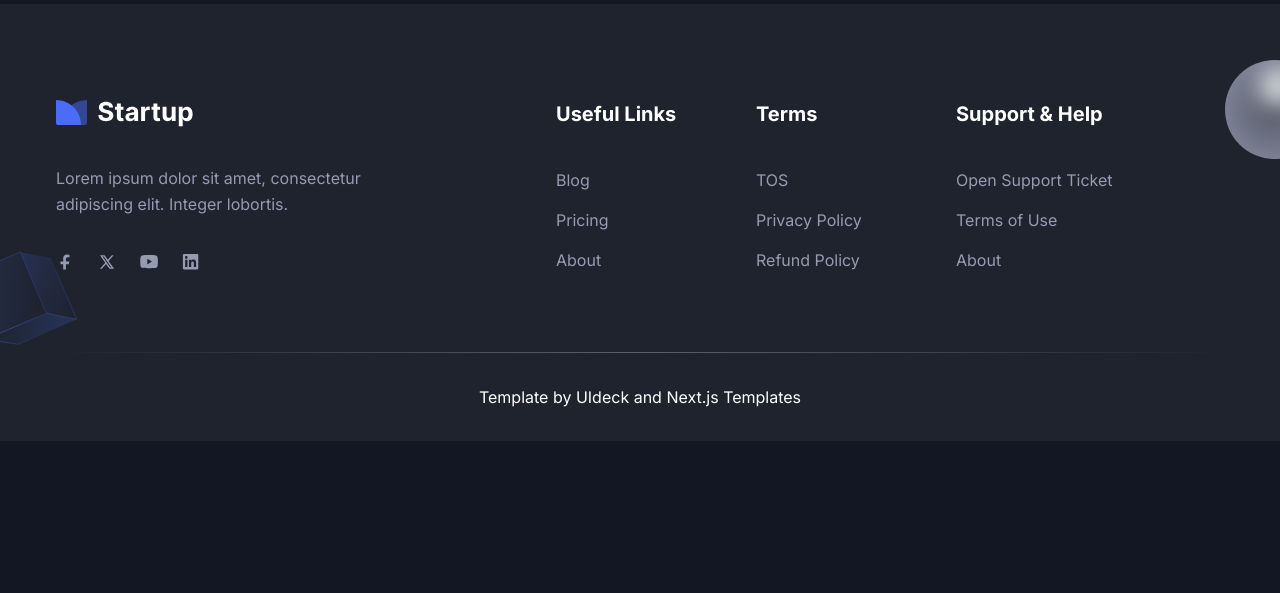
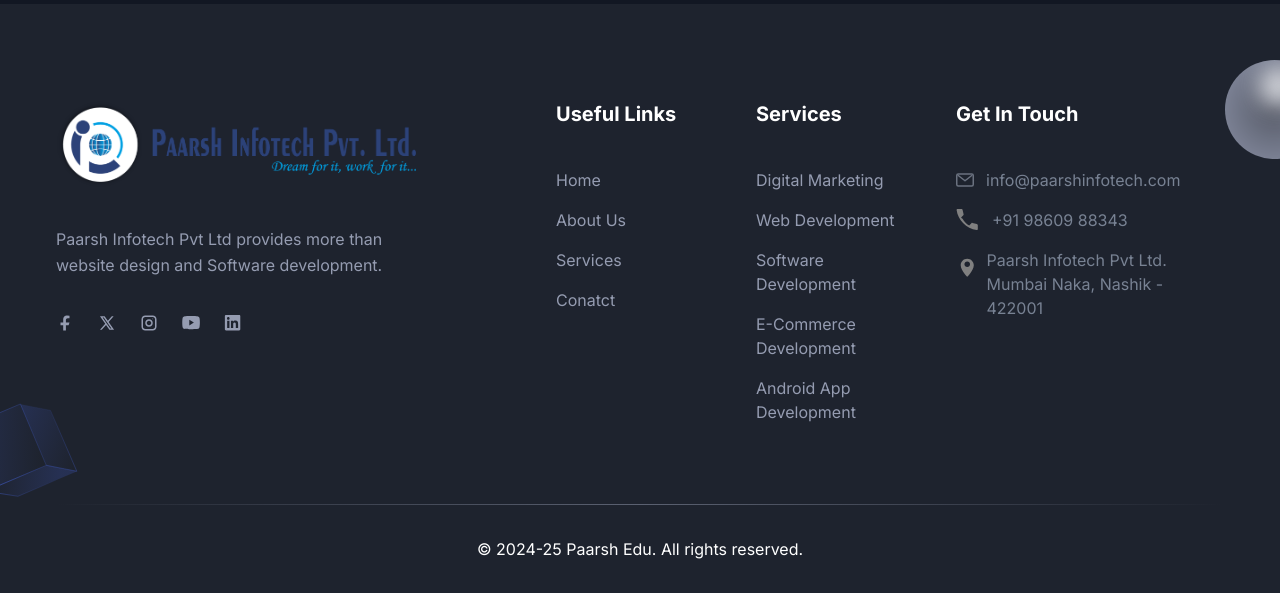
Before and after one commit to Manish9322/PaarshEdu, a Next.js app: page / in a window 1280 px wide. Shown: the part 6840-7433 px from the top of the page. Before the commit the page ends 7281 px from the top, so only its background shows below. Built offline with nearby package versions, Linux system fonts and the light colour scheme.

Commit message:
Implemented: Footer

```diff
--- a/src/components/Footer/index.tsx
+++ b/src/components/Footer/index.tsx
@@ -12,14 +12,14 @@
               <div className="mb-12 max-w-[360px] lg:mb-16">
                 <Link href="/" className="mb-8 inline-block">
                   <Image
-                    src="/images/logo/logo-2.svg"
+                    src="/images/logo/logo.png"
                     alt="logo"
                     className="w-full dark:hidden"
                     width={140}
                     height={30}
                   />
                   <Image
-                    src="/images/logo/logo.svg"
+                    src="/images/logo/logo.png"
                     alt="logo"
                     className="hidden w-full dark:block"
                     width={140}
@@ -27,12 +27,11 @@
                   />
                 </Link>
                 <p className="mb-9 text-base leading-relaxed text-body-color dark:text-body-color-dark">
-                  Lorem ipsum dolor sit amet, consectetur adipiscing elit.
-                  Integer lobortis.
+                Paarsh Infotech Pvt Ltd provides more than website design and Software development.
                 </p>
                 <div className="flex items-center">
                   <a
-                    href="/"
+                    href="https://www.facebook.com/Paarsh.Infotech"
                     aria-label="social-link"
                     target="_blank"
                     rel="noopener noreferrer"
@@ -52,7 +51,7 @@
                     </svg>
                   </a>
                   <a
-                    href="/"
+                    href="https://x.com/paarshinfotech"
                     aria-label="social-link"
                     target="_blank"
                     rel="noopener noreferrer"
@@ -73,8 +72,33 @@
                       />
                     </svg>
                   </a>
+
+<a
+  href="https://www.instagram.com/paarsh_infotech/"
+  aria-label="social-link"
+  target="_blank"
+  rel="noopener noreferrer"
+  className="mr-6 text-body-color duration-300 hover:text-primary dark:text-body-color-dark dark:hover:text-primary"
+>
+  <svg
+    width="18"
+    height="18"
+    viewBox="0 0 24 24"
+    fill="none"
+    xmlns="http://www.w3.org/2000/svg"
+  >
+    <path
+      fillRule="evenodd"
+      clipRule="evenodd"
+      d="M7 2C4.2 2 2 4.2 2 7V17C2 19.8 4.2 22 7 22H17C19.8 22 22 19.8 22 17V7C22 4.2 19.8 2 17 2H7ZM4 7C4 5.3 5.3 4 7 4H17C18.7 4 20 5.3 20 7V17C20 18.7 18.7 20 17 20H7C5.3 20 4 18.7 4 17V7ZM12 7C9.2 7 7 9.2 7 12C7 14.8 9.2 17 12 17C14.8 17 17 14.8 17 12C17 9.2 14.8 7 12 7ZM9 12C9 10.3 10.3 9 12 9C13.7 9 15 10.3 15 12C15 13.7 13.7 15 12 15C10.3 15 9 13.7 9 12ZM17.5 6.5C17.5 6.8 17.3 7 17 7C16.7 7 16.5 6.8 16.5 6.5C16.5 6.2 16.7 6 17 6C17.3 6 17.5 6.2 17.5 6.5Z"
+      fill="currentColor"
+    />
+  </svg>
+</a>
+
+
                   <a
-                    href="/"
+                    href="https://www.youtube.com/@paarshinfotech"
                     aria-label="social-link"
                     target="_blank"
                     rel="noopener noreferrer"
@@ -90,7 +114,7 @@
                     </svg>
                   </a>
                   <a
-                    href="/"
+                    href="https://www.linkedin.com/company/paarsh-infotech-pvt-ltd/about/"
                     aria-label="social-link"
                     target="_blank"
                     rel="noopener noreferrer"
@@ -120,7 +144,7 @@
                       href="/blog"
                       className="mb-4 inline-block text-base text-body-color duration-300 hover:text-primary dark:text-body-color-dark dark:hover:text-primary"
                     >
-                      Blog
+                      Home
                     </Link>
                   </li>
                   <li>
@@ -128,7 +152,7 @@
                       href="/"
                       className="mb-4 inline-block text-base text-body-color duration-300 hover:text-primary dark:text-body-color-dark dark:hover:text-primary"
                     >
-                      Pricing
+                      About Us
                     </Link>
                   </li>
                   <li>
@@ -136,7 +160,15 @@
                       href="/about"
                       className="mb-4 inline-block text-base text-body-color duration-300 hover:text-primary dark:text-body-color-dark dark:hover:text-primary"
                     >
-                      About
+                      Services
+                    </Link>
+                  </li>
+                  <li>
+                    <Link
+                      href="/about"
+                      className="mb-4 inline-block text-base text-body-color duration-300 hover:text-primary dark:text-body-color-dark dark:hover:text-primary"
+                    >
+                      Conatct
                     </Link>
                   </li>
                 </ul>
@@ -146,7 +178,7 @@
             <div className="w-full px-4 sm:w-1/2 md:w-1/2 lg:w-2/12 xl:w-2/12">
               <div className="mb-12 lg:mb-16">
                 <h2 className="mb-10 text-xl font-bold text-black dark:text-white">
-                  Terms
+                  Services
                 </h2>
                 <ul>
                   <li>
@@ -154,7 +186,7 @@
                       href="/"
                       className="mb-4 inline-block text-base text-body-color duration-300 hover:text-primary dark:text-body-color-dark dark:hover:text-primary"
                     >
-                      TOS
+                     Digital Marketing
                     </Link>
                   </li>
                   <li>
@@ -162,7 +194,7 @@
                       href="/"
                       className="mb-4 inline-block text-base text-body-color duration-300 hover:text-primary dark:text-body-color-dark dark:hover:text-primary"
                     >
-                      Privacy Policy
+                      Web Development
                     </Link>
                   </li>
                   <li>
@@ -170,7 +202,23 @@
                       href="/"
                       className="mb-4 inline-block text-base text-body-color duration-300 hover:text-primary dark:text-body-color-dark dark:hover:text-primary"
                     >
-                      Refund Policy
+                      Software Development
+                    </Link>
+                  </li>
+                  <li>
+                    <Link
+                      href="/"
+                      className="mb-4 inline-block text-base text-body-color duration-300 hover:text-primary dark:text-body-color-dark dark:hover:text-primary"
+                    >
+                      E-Commerce Development
+                    </Link>
+                  </li>
+                  <li>
+                    <Link
+                      href="/"
+                      className="mb-4 inline-block text-base text-body-color duration-300 hover:text-primary dark:text-body-color-dark dark:hover:text-primary"
+                    >
+                      Android App Development
                     </Link>
                   </li>
                 </ul>
@@ -180,32 +228,88 @@
             <div className="w-full px-4 md:w-1/2 lg:w-4/12 xl:w-3/12">
               <div className="mb-12 lg:mb-16">
                 <h2 className="mb-10 text-xl font-bold text-black dark:text-white">
-                  Support & Help
+                  Get In Touch
                 </h2>
                 <ul>
                   <li>
-                    <Link
-                      href="/contact"
-                      className="mb-4 inline-block text-base text-body-color duration-300 hover:text-primary dark:text-body-color-dark dark:hover:text-primary"
-                    >
-                      Open Support Ticket
-                    </Link>
+                    <div className="mb-4 flex items-center space-x-3">
+                      {/* Mail Icon */}
+                      <svg
+                        width="18"
+                        height="18"
+                        viewBox="0 0 24 24"
+                        fill="none"
+                        xmlns="http://www.w3.org/2000/svg"
+                        className="text-gray-500"
+                      >
+                        <path
+                          d="M3 4H21C22.1 4 23 4.9 23 6V18C23 19.1 22.1 20 21 20H3C1.9 20 1 19.1 1 18V6C1 4.9 1.9 4 3 4Z"
+                          stroke="currentColor"
+                          strokeWidth="2"
+                          strokeLinecap="round"
+                          strokeLinejoin="round"
+                        />
+                        <path
+                          d="M3 6L12 13L21 6"
+                          stroke="currentColor"
+                          strokeWidth="2"
+                          strokeLinecap="round"
+                          strokeLinejoin="round"
+                        />
+                      </svg>
+
+                      {/* Email Address */}
+                      <a
+                        href="mailto:your-email@example.com"
+                        className="text-body-color transition duration-300 hover:text-blue-700"
+                      >
+                       info@paarshinfotech.com
+                      </a>
+                    </div>
                   </li>
                   <li>
-                    <Link
-                      href="/"
-                      className="mb-4 inline-block text-base text-body-color duration-300 hover:text-primary dark:text-body-color-dark dark:hover:text-primary"
-                    >
-                      Terms of Use
-                    </Link>
+                    <div className="mb-4 flex items-center space-x-3">
+                      {/*phone */}
+                      <svg
+                        width="24"
+                        height="24"
+                        viewBox="0 0 24 24"
+                        fill="gray"
+                        xmlns="http://www.w3.org/2000/svg"
+                      >
+                        <path d="M6.6 10.8C8 13.7 10.3 16 13.2 17.4L15.4 15.2C15.7 14.9 16.1 14.8 16.5 14.9L20.8 15.9C21.4 16.1 21.8 16.6 21.8 17.2V21C21.8 21.6 21.3 22.1 20.7 22C15.4 21.4 10.7 18.7 7.3 15.3C3.9 11.9 1.2 7.2 0.6 2C0.5 1.4 1 0.9 1.6 0.9H5.4C6 0.9 6.5 1.3 6.6 1.9L7.6 6.2C7.7 6.6 7.6 7 7.3 7.3L5.1 9.5C5.4 9.9 6 10.4 6.6 10.8Z" />
+                      </svg>
+
+                      {/* phone*/}
+                      <a
+                        href="mailto:your-email@example.com"
+                        className="text-body-color transition duration-300 hover:text-blue-700"
+                      >
+                        +91 98609 88343
+                      </a>
+                    </div>
                   </li>
                   <li>
-                    <Link
-                      href="/about"
-                      className="mb-4 inline-block text-base text-body-color duration-300 hover:text-primary dark:text-body-color-dark dark:hover:text-primary"
-                    >
-                      About
-                    </Link>
+                    <div className="mb-4 flex space-x-2">
+                      {/* address */}
+                      <svg
+                        width="40"
+                        height="40"
+                        viewBox="0 0 24 24"
+                        fill="gray"
+                        xmlns="http://www.w3.org/2000/svg"
+                      >
+                        <path d="M12 2C8.1 2 5 5.1 5 9C5 13.2 9.9 19.3 11.6 21.2C11.8 21.4 12.2 21.4 12.4 21.2C14.1 19.3 19 13.2 19 9C19 5.1 15.9 2 12 2ZM12 11C10.3 11 9 9.7 9 8C9 6.3 10.3 5 12 5C13.7 5 15 6.3 15 8C15 9.7 13.7 11 12 11Z" />
+                      </svg>
+
+                      {/* Address */}
+                      <a
+                        href="mailto:your-email@example.com"
+                        className="text-body-color transition duration-300 hover:text-blue-700"
+                      >
+                     Paarsh Infotech Pvt Ltd. Mumbai Naka, Nashik - 422001
+                      </a>
+                    </div>
                   </li>
                 </ul>
               </div>
@@ -215,23 +319,25 @@
           <div className="h-px w-full bg-gradient-to-r from-transparent via-[#D2D8E183] to-transparent dark:via-[#959CB183]"></div>
           <div className="py-8">
             <p className="text-center text-base text-body-color dark:text-white">
-              Template by{" "}
+              {/* Template by */}
+              {" "}
               <a
                 href="http://uideck.com"
                 target="_blank"
                 rel="noopener noreferrer"
                 className="hover:text-primary"
               >
-                UIdeck
+                © 2024-25 Paarsh Edu. All rights reserved.
               </a>{" "}
-              and{" "}
+              {/* and */}
+              {" "}
               <a
                 href="https://nextjstemplates.com"
                 target="_blank"
                 rel="noopener noreferrer"
                 className="hover:text-primary"
               >
-                Next.js Templates
+                {/* Next.js Templates */}
               </a>
             </p>
           </div>
```
Also changed, not shown: public/images/logo/logo.png (added).
